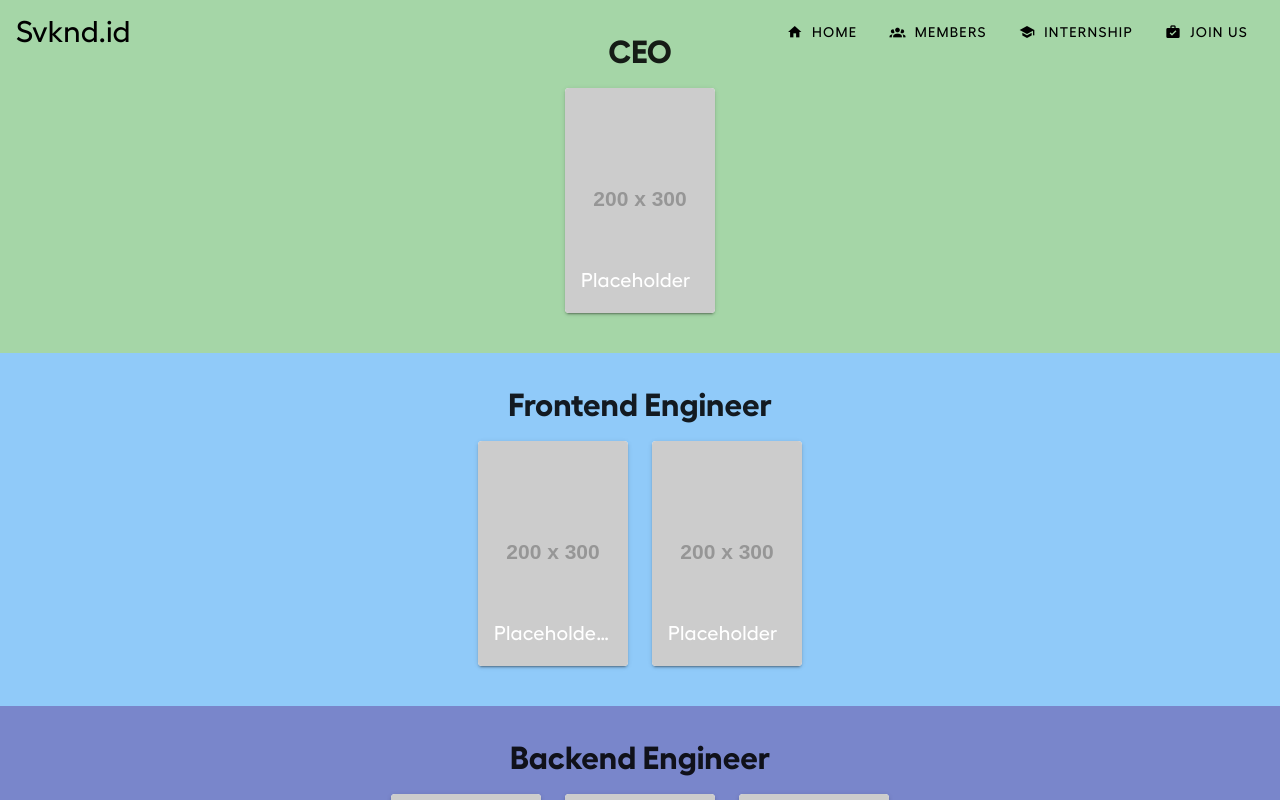
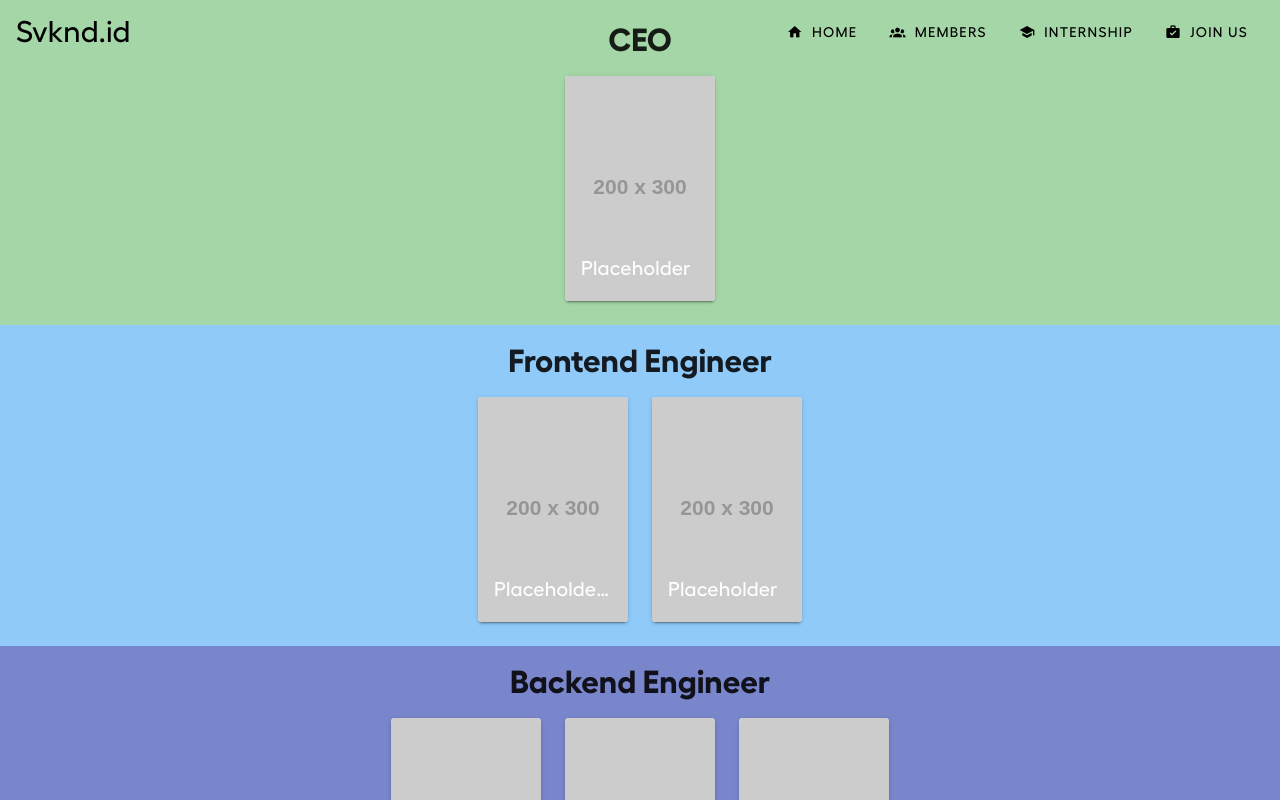
Before and after one commit to svknd/svknd.id, a Nuxt app: page /members in a window 1280 px wide. Shown: the top 800 px of the page. Built offline with nearby package versions, Linux system fonts and the light colour scheme.

Commit message:
update members page: fix top padding

```diff
--- a/pages/members.vue
+++ b/pages/members.vue
@@ -1,10 +1,13 @@
 <template>
-  <main>
+  <main
+    :class="teams[0].background"
+    class="pt-0 pt-lg-1 pt-sm-8"
+  >
     <v-container
       v-for="(team, i) in teams"
       :key="i"
       :class="team.background"
-      class="px-10 py-10"
+      class="px-10 py-6"
       fill-height
       fluid
     >
```
